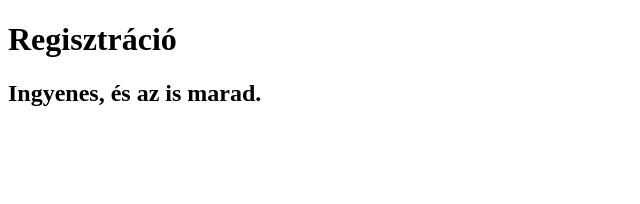
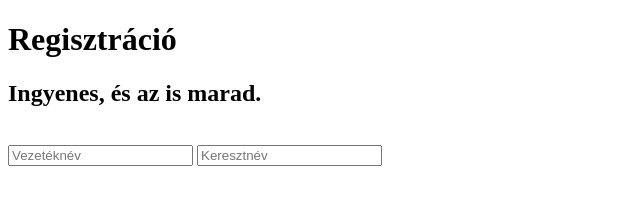
Before and after one commit to BAJNOKDANI/Regisztracio, a plain HTML site: page index.html in a window 1280 px wide. Shown: the whole page, without its empty margins (0-640 px from the left). Drawn offline with Linux system fonts and the light colour scheme.

Commit message:
kereszt/vezetéknév

```diff
--- a/index.html
+++ b/index.html
@@ -9,7 +9,8 @@
     <h2>Ingyenes, és az is marad.</h2>
 </head>
 <body>
-
-
+<br>
+<input type="text" id="vnev" name="fname" value="" placeholder="Vezetéknév">
+<input type="text" id="knev" name="lname" value="" placeholder="Keresztnév">
 </body>
 </html>
```
